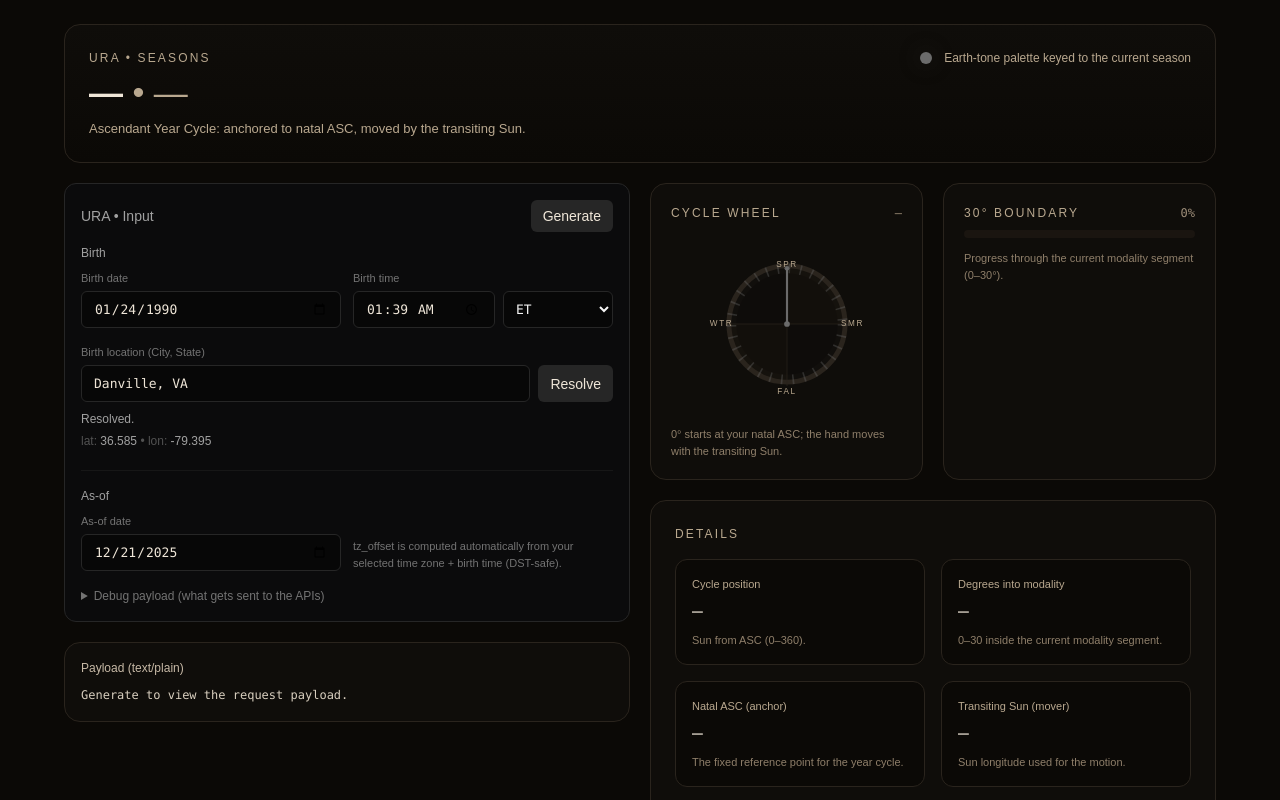
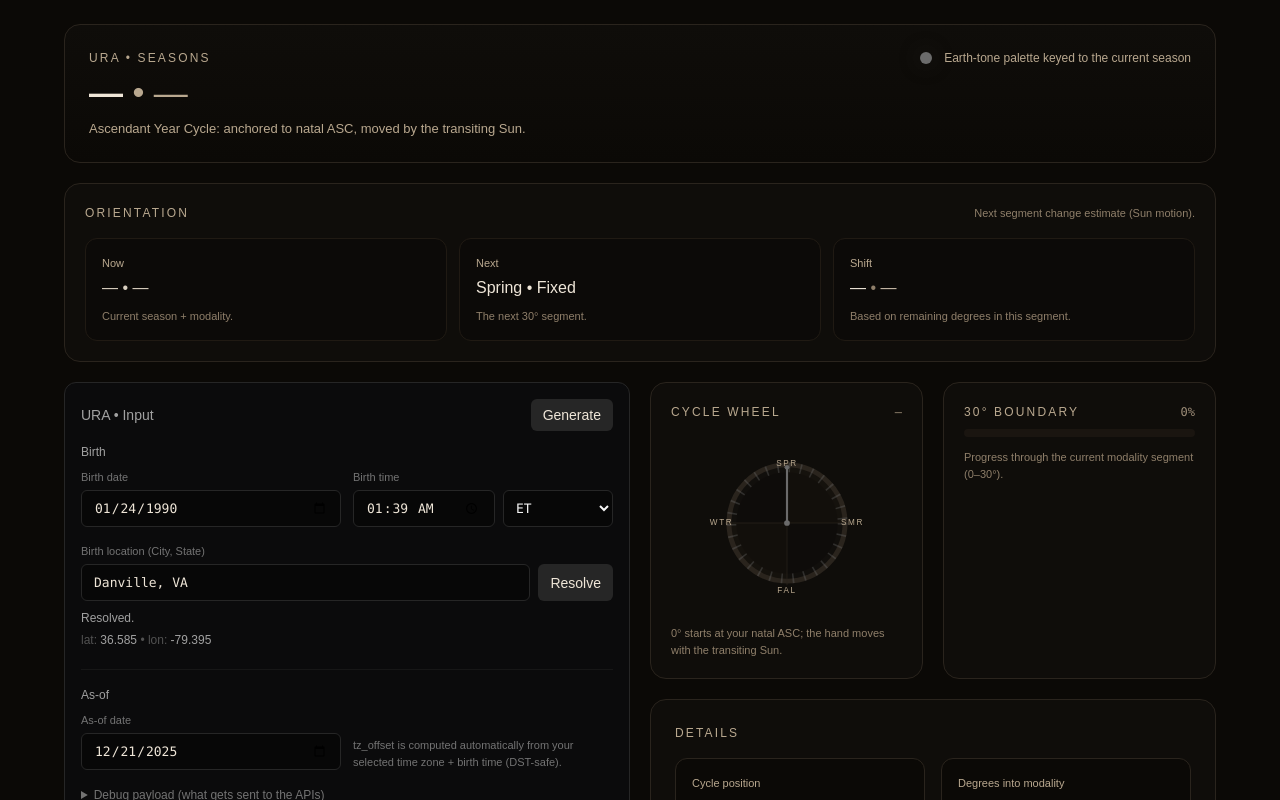
Before and after one commit to jaysperspective/URA, a Next.js app in the folder web/: page /seasons in a window 1280 px wide. Shown: the top 800 px of the page. Built offline with nearby package versions, Linux system fonts and the light colour scheme.

Commit message:
Update page.tsx

```diff
--- a/web/src/app/seasons/page.tsx
+++ b/web/src/app/seasons/page.tsx
@@ -16,9 +16,7 @@ type AscYearResponse = {
     degreesIntoModality: number; // 0..30
     boundariesLongitude: Record<string, number>; // deg0..deg360
   };
-  transit?: {
-    sunLon: number;
-  };
+  transit?: { sunLon: number };
   natal?: {
     ascendant: number;
     mc: number;
@@ -65,7 +63,9 @@ async function postText(endpoint: string, text: string) {
   return { res, data: data as AscYearResponse };
 }
 
-// ---- zodiac formatting helpers ----
+// ------------------------------------
+// Zodiac formatting helpers
+// ------------------------------------
 
 const SIGN_NAMES = [
   "Aries",
@@ -113,10 +113,18 @@ function fmtSignLon(lon: number) {
   const p = lonToSignParts(lon);
   const glyph = SIGN_GLYPHS[p.sign] ?? "";
   const mm = String(p.min).padStart(2, "0");
-  return { glyph, sign: p.sign, text: `${glyph} ${p.deg}°${mm}′`, raw: `${degNorm(lon).toFixed(2)}°` };
+  return {
+    glyph,
+    sign: p.sign,
+    text: `${glyph} ${p.deg}°${mm}′`,
+    raw: `${degNorm(lon).toFixed(2)}°`,
+  };
 }
 
-// ---- asc-year model mapping (UI label layer) ----
+// ------------------------------------
+// Asc-year model helpers
+// ------------------------------------
+
 function seasonFromCyclePos(pos: number) {
   const p = degNorm(pos);
   if (p < 90) return "Spring";
@@ -133,7 +141,62 @@ function modalityFromCyclePos(pos: number) {
   return mods[idx] ?? "Cardinal";
 }
 
-// ---- theme ----
+function seasonAbbrev(season: string | null) {
+  const s = (season ?? "").toLowerCase();
+  if (s.includes("spring")) return "SPR";
+  if (s.includes("summer")) return "SMR";
+  if (s.includes("fall") || s.includes("autumn")) return "FAL";
+  if (s.includes("winter")) return "WTR";
+  return "—";
+}
+
+function safeParseAsOfDateFromPayload(payloadText: string): Date | null {
+  // expects a line: as_of_date: YYYY-MM-DD
+  const m = payloadText.match(/^\s*as_of_date:\s*(\d{4}-\d{2}-\d{2})\s*$/m);
+  if (!m) return null;
+  const [y, mo, d] = m[1].split("-").map((x) => Number(x));
+  if (!y || !mo || !d) return null;
+  // treat as local date for display; shift math is approximate anyway
+  return new Date(y, mo - 1, d, 12, 0, 0);
+}
+
+function addDays(d: Date, days: number) {
+  const x = new Date(d.getTime());
+  x.setDate(x.getDate() + days);
+  return x;
+}
+
+function fmtDateShort(d: Date) {
+  // MM/DD/YYYY
+  const mm = String(d.getMonth() + 1).padStart(2, "0");
+  const dd = String(d.getDate()).padStart(2, "0");
+  const yy = d.getFullYear();
+  return `${mm}/${dd}/${yy}`;
+}
+
+function computeNextSegment(nowSeason: string | null, nowModality: string | null) {
+  const seasons = ["Spring", "Summer", "Fall", "Winter"] as const;
+  const modalities = ["Cardinal", "Fixed", "Mutable"] as const;
+
+  const sIdx = seasons.indexOf((nowSeason as any) ?? "Spring");
+  const mIdx = modalities.indexOf((nowModality as any) ?? "Cardinal");
+
+  const safeS = sIdx >= 0 ? sIdx : 0;
+  const safeM = mIdx >= 0 ? mIdx : 0;
+
+  // Next modality within season; if we roll past Mutable, advance season and reset to Cardinal
+  if (safeM < 2) {
+    return { season: seasons[safeS], modality: modalities[safeM + 1] };
+  }
+
+  const nextSeason = seasons[(safeS + 1) % 4];
+  return { season: nextSeason, modality: "Cardinal" as const };
+}
+
+// ------------------------------------
+// Theme
+// ------------------------------------
+
 function seasonTheme(season: string | null) {
   const s = (season ?? "").toLowerCase();
   if (s.includes("spring"))
@@ -143,6 +206,7 @@ function seasonTheme(season: string | null) {
       title: "text-[#e9f1dd]",
       sub: "text-[#b9c7a7]",
       ring: "#6f8b55",
+      accent: "text-[#cfe2b8]",
     };
   if (s.includes("summer"))
     return {
@@ -151,6 +215,7 @@ function seasonTheme(season: string | null) {
       title: "text-[#f3eadf]",
       sub: "text-[#d4c0a7]",
       ring: "#b07a3a",
+      accent: "text-[#f1d4ad]",
     };
   if (s.includes("fall") || s.includes("autumn"))
     return {
@@ -159,6 +224,7 @@ function seasonTheme(season: string | null) {
       title: "text-[#f1e3d7]",
       sub: "text-[#d2b8a5]",
       ring: "#8a4b2a",
+      accent: "text-[#f0c6aa]",
     };
   if (s.includes("winter"))
     return {
@@ -167,6 +233,7 @@ function seasonTheme(season: string | null) {
       title: "text-[#e3f0ef]",
       sub: "text-[#b6c9c7]",
       ring: "#4b6a6a",
+      accent: "text-[#cfe7e4]",
     };
   return {
     chip: "bg-[#6b6b6b]",
@@ -174,8 +241,13 @@ function seasonTheme(season: string | null) {
     title: "text-[#efe6d8]",
     sub: "text-[#b9a88f]",
     ring: "#6b6b6b",
+    accent: "text-[#d9cfbf]",
   };
 }
+
+// ------------------------------------
+// UI pieces
+// ------------------------------------
 
 function SeasonWheel({
   cyclePositionDeg,
@@ -349,13 +421,7 @@ function MiniCard({ label, value, note }: { label: string; value: string; note:
   );
 }
 
-function ReferenceRow({
-  label,
-  lon,
-}: {
-  label: string;
-  lon: number | null | undefined;
-}) {
+function ReferenceRow({ label, lon }: { label: string; lon: number | null | undefined }) {
   if (typeof lon !== "number") {
     return (
       <div className="flex items-center justify-between py-2 border-b border-[#201a13] last:border-b-0">
@@ -381,6 +447,98 @@ function ReferenceRow({
   );
 }
 
+function NowNextShiftStrip({
+  nowSeason,
+  nowModality,
+  degreesIntoModality,
+  payloadText,
+  accentClass,
+}: {
+  nowSeason: string | null;
+  nowModality: string | null;
+  degreesIntoModality: number | null;
+  payloadText: string;
+  accentClass: string;
+}) {
+  const next = useMemo(() => computeNextSegment(nowSeason, nowModality), [nowSeason, nowModality]);
+
+  const remainingDeg = useMemo(() => {
+    if (typeof degreesIntoModality !== "number") return null;
+    const rem = 30 - degreesIntoModality;
+    return rem < 0 ? 0 : rem;
+  }, [degreesIntoModality]);
+
+  const shift = useMemo(() => {
+    // Sun moves ~0.9856°/day on average; we keep it approximate.
+    const DEG_PER_DAY = 0.9856;
+
+    if (remainingDeg == null) return { days: null as number | null, date: null as Date | null };
+
+    const days = remainingDeg / DEG_PER_DAY; // fractional
+    const base = safeParseAsOfDateFromPayload(payloadText) ?? new Date();
+    const date = addDays(base, Math.max(0, Math.round(days))); // date-level ETA
+    return { days, date };
+  }, [remainingDeg, payloadText]);
+
+  const nowText = `${nowSeason ?? "—"} • ${nowModality ?? "—"}`;
+  const nextText = `${next.season} • ${next.modality}`;
+
+  const shiftDaysText =
+    typeof shift.days === "number"
+      ? `~${shift.days.toFixed(1)} days`
+      : "—";
+
+  const shiftDateText =
+    shift.date ? fmtDateShort(shift.date) : "—";
+
+  return (
+    <div className="rounded-2xl border border-[#2a241d] bg-[#0f0d0a] p-5">
+      <div className="flex items-center justify-between mb-4">
+        <div className="text-[12px] tracking-[0.18em] text-[#b9a88f] uppercase">
+          Orientation
+        </div>
+        <div className="text-[11px] text-[#8f7f6a]">
+          Next segment change estimate (Sun motion).
+        </div>
+      </div>
+
+      <div className="grid grid-cols-1 md:grid-cols-3 gap-3">
+        <div className="rounded-xl border border-[#201a13] bg-black/20 p-4">
+          <div className="text-[11px] text-[#b9a88f]">Now</div>
+          <div className={`mt-1 text-[16px] ${accentClass}`}>{nowText}</div>
+          <div className="mt-2 text-[11px] text-[#8f7f6a]">
+            Current season + modality.
+          </div>
+        </div>
+
+        <div className="rounded-xl border border-[#201a13] bg-black/20 p-4">
+          <div className="text-[11px] text-[#b9a88f]">Next</div>
+          <div className="mt-1 text-[16px] text-[#efe6d8]">{nextText}</div>
+          <div className="mt-2 text-[11px] text-[#8f7f6a]">
+            The next 30° segment.
+          </div>
+        </div>
+
+        <div className="rounded-xl border border-[#201a13] bg-black/20 p-4">
+          <div className="text-[11px] text-[#b9a88f]">Shift</div>
+          <div className="mt-1 text-[16px] text-[#efe6d8]">
+            {shiftDaysText}
+            <span className="text-[#8f7f6a]"> • </span>
+            <span className="text-[#c7b9a6]">{shiftDateText}</span>
+          </div>
+          <div className="mt-2 text-[11px] text-[#8f7f6a]">
+            Based on remaining degrees in this segment.
+          </div>
+        </div>
+      </div>
+    </div>
+  );
+}
+
+// ------------------------------------
+// Page
+// ------------------------------------
+
 export default function SeasonsPage() {
   const [payloadOut, setPayloadOut] = useState<string>("");
   const [data, setData] = useState<AscYearResponse | null>(null);
@@ -394,7 +552,9 @@ export default function SeasonsPage() {
     typeof data?.ascYear?.cyclePosition === "number" ? data!.ascYear!.cyclePosition : null;
 
   const degreesIntoModality =
-    typeof data?.ascYear?.degreesIntoModality === "number" ? data!.ascYear!.degreesIntoModality : null;
+    typeof data?.ascYear?.degreesIntoModality === "number"
+      ? data!.ascYear!.degreesIntoModality
+      : null;
 
   const progress01 = useMemo(() => {
     if (typeof degreesIntoModality !== "number") return 0;
@@ -419,7 +579,7 @@ export default function SeasonsPage() {
       const lon = b[k];
       if (typeof lon !== "number") continue;
 
-      const cyclePos = i === 12 ? 0 : i * 30; // deg360 is same as 0 in phase labeling
+      const cyclePos = i === 12 ? 0 : i * 30;
       out.push({
         key: k,
         label: `${i * 30}°`,
@@ -486,6 +646,15 @@ export default function SeasonsPage() {
 
           {statusLine ? <div className="mt-4 text-[12px] text-[#c7b9a6]">{statusLine}</div> : null}
         </div>
+
+        {/* NEW: Now / Next / Shift strip */}
+        <NowNextShiftStrip
+          nowSeason={season}
+          nowModality={modality}
+          degreesIntoModality={degreesIntoModality}
+          payloadText={payloadOut}
+          accentClass={theme.accent}
+        />
 
         <div className="grid grid-cols-1 lg:grid-cols-2 gap-5">
           <div className="space-y-5">
@@ -579,14 +748,14 @@ export default function SeasonsPage() {
                 />
               </div>
 
-              {/* NEW: Natal Reference */}
+              {/* Natal reference */}
               <div className="mt-6">
                 <div className="text-[12px] tracking-[0.18em] text-[#b9a88f] uppercase">
                   Natal reference
                 </div>
                 <div className="mt-3 rounded-xl border border-[#2a241d] bg-[#0b0906] p-4">
                   <div className="text-[11px] text-[#8f7f6a] mb-2">
-                    Positions are shown as zodiac sign + degree (and raw longitude).
+                    Positions shown as zodiac sign + degree (and raw longitude).
                   </div>
 
                   <div className="divide-y divide-[#201a13]">
@@ -598,7 +767,7 @@ export default function SeasonsPage() {
                 </div>
               </div>
 
-              {/* NEW: Boundary table */}
+              {/* Boundaries */}
               <div className="mt-6">
                 <div className="text-[12px] tracking-[0.18em] text-[#b9a88f] uppercase">
                   Asc-year boundaries (12 × 30°)
```
